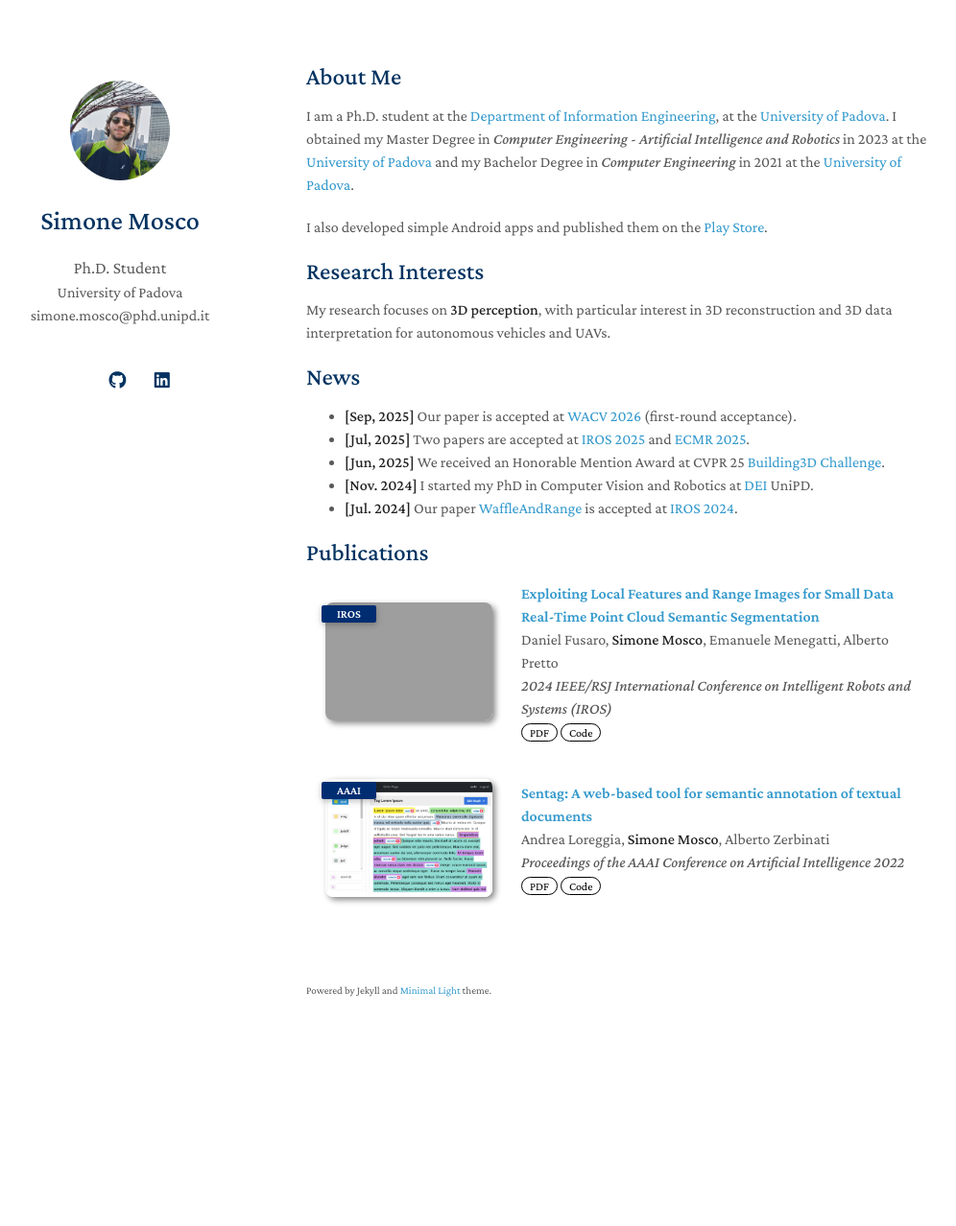
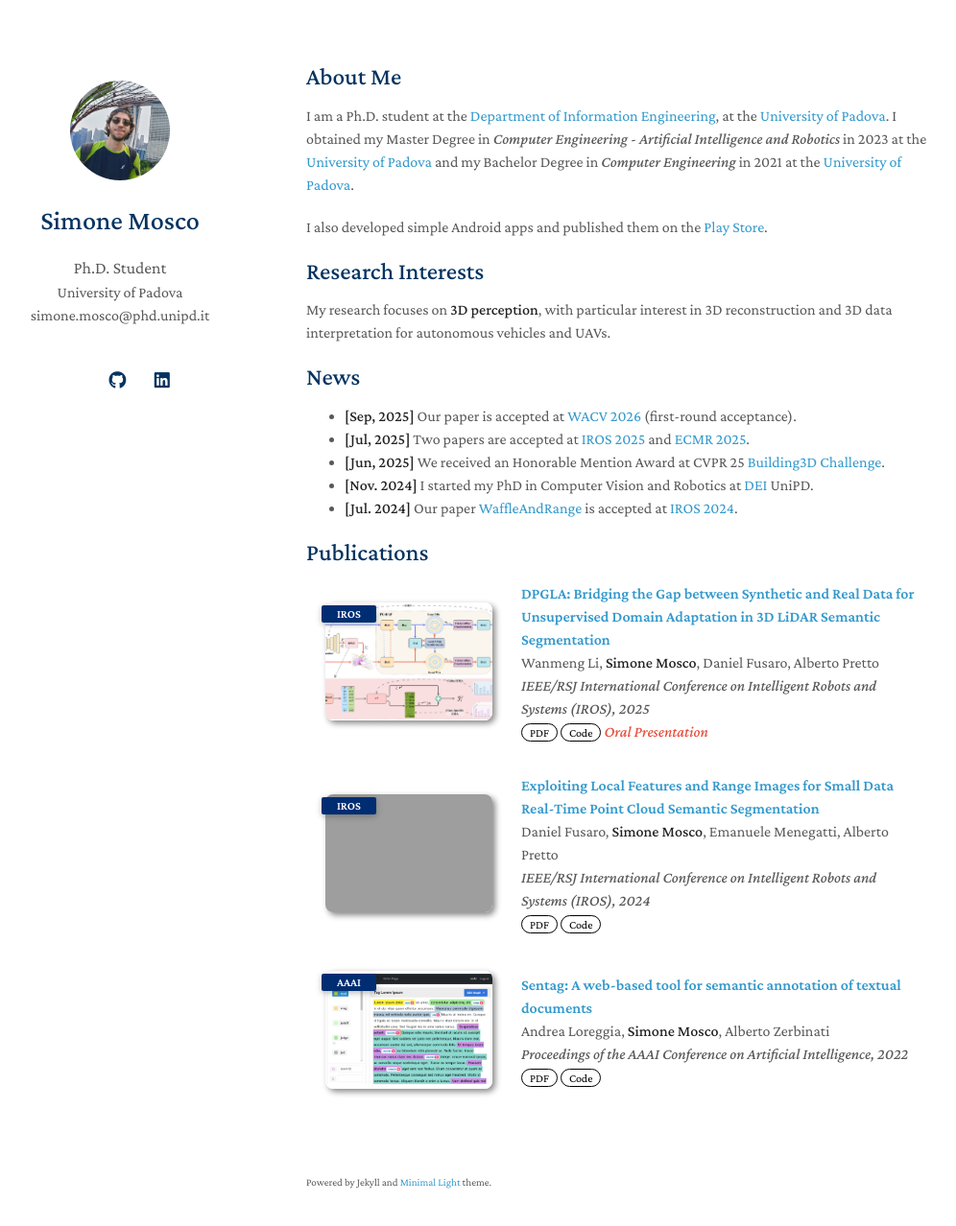
Before and after one commit to SiMoM0/simom0.github.io, a Jekyll site: the page built from index.md, in a window 1280 px wide and 1313 px high. Shown: the top 1278 px of the window at 96% size, without its empty margins (151-1147 px from the left). Built offline with Jekyll 4.4.1, drawn with Linux system fonts in a browser that asks for light colours; a style sheet for code colours, icons or effects is not loaded; our own code applies the rules of GitHub Pages for plain Markdown files; grey boxes are pictures that could not be loaded.

Commit message:
update publications

```diff
--- a/_data/publications.yml
+++ b/_data/publications.yml
@@ -1,9 +1,18 @@
 main:
+
+  - title: "DPGLA: Bridging the Gap between Synthetic and Real Data for Unsupervised Domain Adaptation in 3D LiDAR Semantic Segmentation"
+    authors: Wanmeng Li, <strong>Simone Mosco</strong>, Daniel Fusaro, Alberto Pretto
+    conference_short: IROS
+    conference: IEEE/RSJ International Conference on Intelligent Robots and Systems (IROS), 2025
+    pdf: https://simom0.github.io/
+    code: https://github.com/lichonger2/DPGLA
+    image: ./assets/img/DPGLA.png
+    notes: Oral Presentation
 
   - title: "Exploiting Local Features and Range Images for Small Data Real-Time Point Cloud Semantic Segmentation"
     authors: Daniel Fusaro, <strong>Simone Mosco</strong>, Emanuele Menegatti, Alberto Pretto
     conference_short: IROS
-    conference: 2024 IEEE/RSJ International Conference on Intelligent Robots and Systems (IROS)
+    conference: IEEE/RSJ International Conference on Intelligent Robots and Systems (IROS), 2024
     pdf: https://arxiv.org/pdf/2410.10510
     code: https://github.com/Bender97/WaffleAndRange
     #bibtex: https://bib.yliu.me/MICCAI23.txt
@@ -13,7 +22,7 @@ main:
   - title: "Sentag: A web-based tool for semantic annotation of textual documents"
     authors: Andrea Loreggia, <strong>Simone Mosco</strong>, Alberto Zerbinati
     conference_short: AAAI
-    conference: Proceedings of the AAAI Conference on Artificial Intelligence 2022
+    conference: Proceedings of the AAAI Conference on Artificial Intelligence, 2022
     pdf: https://arxiv.org/pdf/2110.15062
     code: https://github.com/AlbertoZerbinati/sentag
     image: ./assets/img/sentag.png
```
Also changed, not shown: assets/img/DPGLA.png (added).
